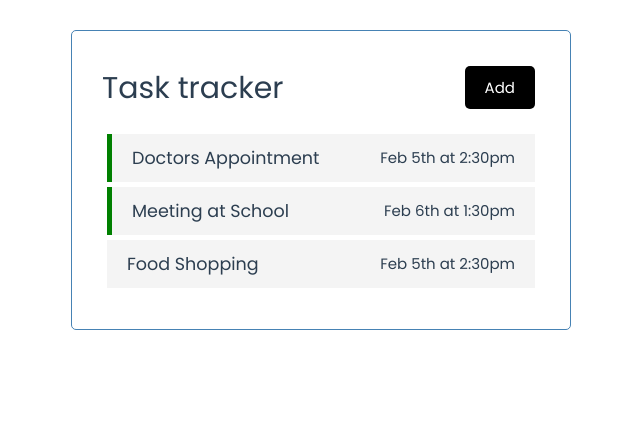
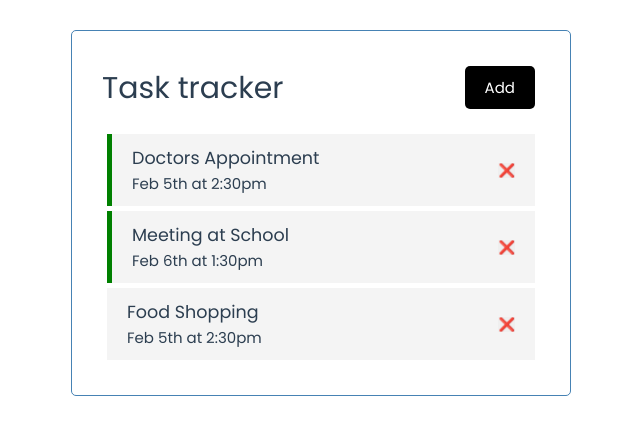
Before and after one commit to emilie-v11/vue-todolist, a Vue app: page / in a window 1280 px wide. Shown: the top 434 px of the page, without its empty margins (319-959 px from the left). Built offline with nearby package versions, Linux system fonts and the light colour scheme.

Commit message:
Add delete button

```diff
--- a/src/App.vue
+++ b/src/App.vue
@@ -30,9 +30,17 @@ const tasks = reactive([
       <button class="btn">Add</button>
     </header>
     <main>
-      <div class="task" v-for="task in tasks" :key="task.id" :class="task.reminder ?'reminder' : ''">
-        <h3>{{ task.text }}</h3>
-        <p>{{ task.day }}</p>
+      <div
+        class="task"
+        v-for="task in tasks"
+        :key="task.id"
+        :class="task.reminder ? 'reminder' : ''"
+      >
+        <div>
+          <h3>{{ task.text }}</h3>
+          <p>{{ task.day }}</p>
+        </div>
+        <button type="button" class="btn-delete">❌</button>
       </div>
     </main>
   </div>
```
